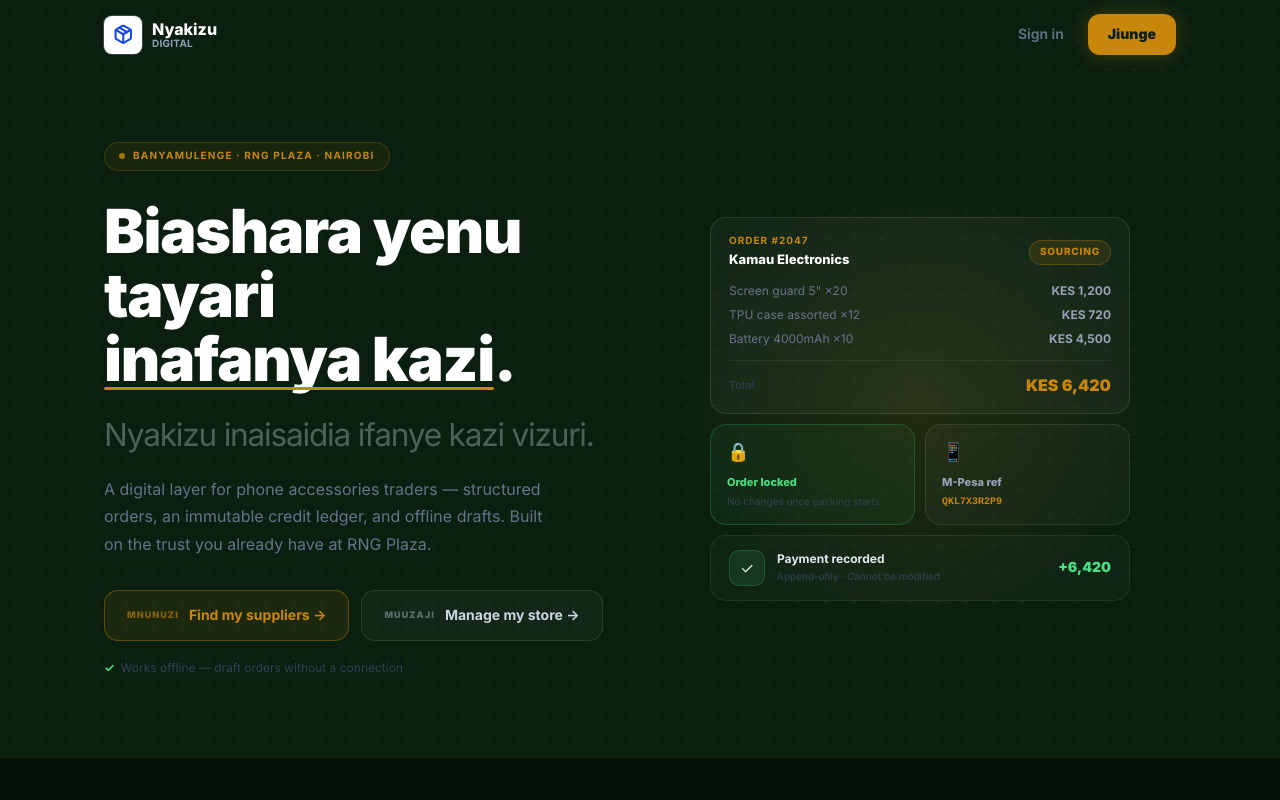
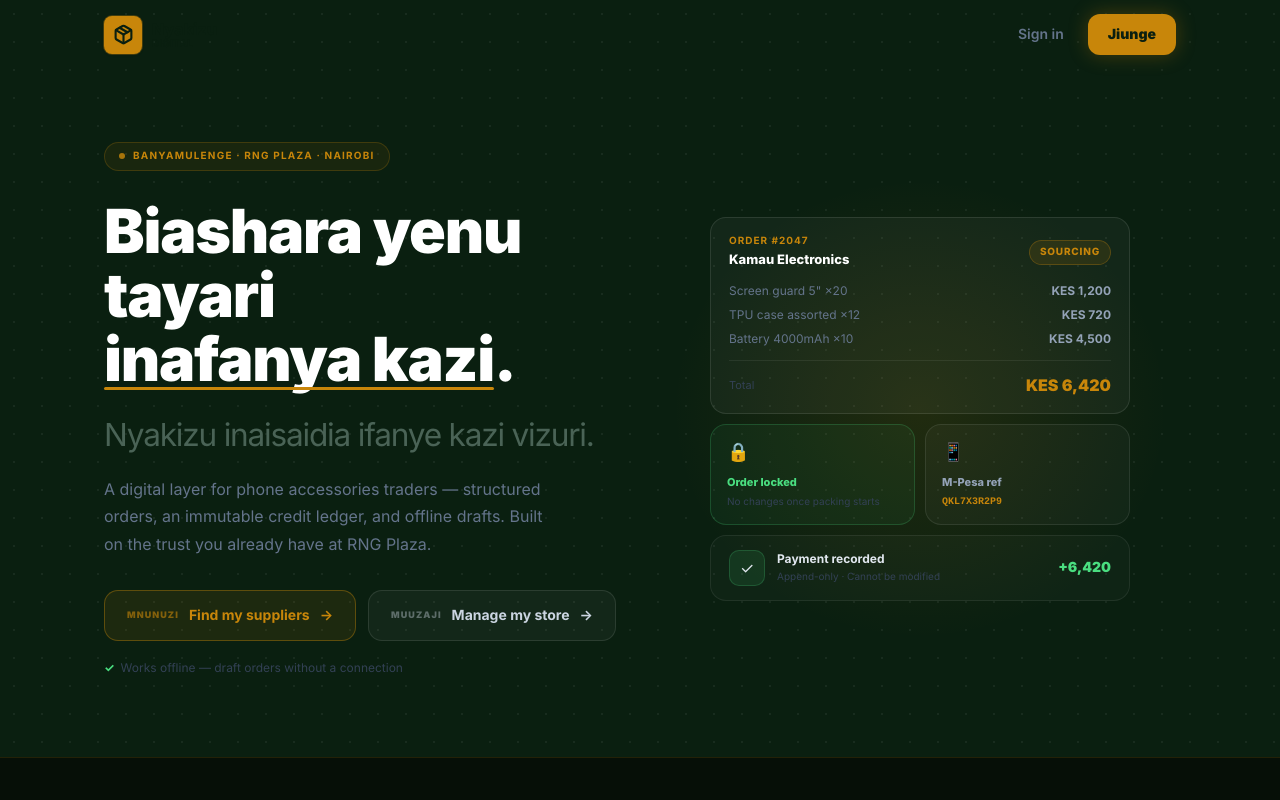
Before and after one commit to ShemaM/nyakizu-digital-platform, a Next.js app in the folder frontend/: page / in a window 1280 px wide. Shown: the top 800 px of the page. Built offline with nearby package versions, Linux system fonts and the light colour scheme; no server answers.

Commit message:
Fix: Homepage components, Logo colors, middleware deprecation, metadata, and auth routing

```diff
--- a/frontend/src/app/page.tsx
+++ b/frontend/src/app/page.tsx
@@ -3,8 +3,9 @@
 import Link from "next/link";
 import { useState, useEffect, useRef } from "react";
 import { Logo } from "@/components/Logo";
+import type { Metadata } from "next";
 
-// ─── Counter ───────────────────────────────────────────────────────────────────
+// ─── Counter ──────────────────────────────────────────────────────────
 function useCounter(target: number, duration = 1400) {
   const [val, setVal] = useState(0);
   const started = useRef(false);
@@ -30,7 +31,7 @@ function useCounter(target: number, duration = 1400) {
   return { val, ref };
 }
 
-// ─── Header ────────────────────────────────────────────────────────────────────
+// ─── Header ──────────────────────────────────────────────────────────
 function Header() {
   const [scrolled, setScrolled] = useState(false);
   useEffect(() => {
@@ -62,7 +63,7 @@ function Header() {
   );
 }
 
-// ─── Bento hero visual ────────────────────────────────────────────────────────
+// ─── Bento hero visual ───────────────────────────────────────────────────────
 function BentoPreview() {
   return (
     <div style={{ width: "100%", maxWidth: 420, margin: "0 auto" }}>
@@ -163,7 +164,7 @@ function BentoPreview() {
   );
 }
 
-// ─── Page ──────────────────────────────────────────────────────────────────────
+// ─── Page ───────────────────────────────────────────────────────────
 export default function HomePage() {
   const c1 = useCounter(9360);
   const c2 = useCounter(1000);
@@ -174,7 +175,7 @@ export default function HomePage() {
 
       {/* ══ SECTION 1 — HERO ════════════════════════════════════════════════════
           Background: deep forest green with dot grid
-      ═══════════════════════════════════════════════════════════════════════════*/}
+       ═══════════════════════════════════════════════════════════════ */}
       <div style={{
         background: "#0a1f10",
         backgroundImage: "radial-gradient(rgba(255,255,255,0.06) 1px, transparent 1px)",
@@ -191,7 +192,7 @@ export default function HomePage() {
                 padding: "6px 14px", borderRadius: 100, marginBottom: 28,
                 background: "rgba(200,134,10,0.08)", border: "1px solid rgba(200,134,10,0.22)",
               }}>
-                <span style={{ width: 6, height: 6, borderRadius: "50%", background: "#C8860A", display: "inline-block", animation: "pulse 2s infinite" }} />
+                <span style={{ width: 6, height: 6, borderRadius: "50%", background: "#C8860A", display: "inline-block", animation: "pulse 2s infinite" }} aria-hidden="true" />
                 <span style={{ fontSize: 10, fontWeight: 700, letterSpacing: "0.12em", textTransform: "uppercase", color: "#C8860A" }}>
                   Banyamulenge · RNG Plaza · Nairobi
                 </span>
@@ -202,7 +203,7 @@ export default function HomePage() {
                 tayari{" "}
                 <span style={{ position: "relative", display: "inline-block" }}>
                   inafanya kazi
-                  <span style={{ position: "absolute", bottom: 2, left: 0, right: 0, height: 3, background: "#C8860A", borderRadius: 3 }} />
+                  <span style={{ position: "absolute", bottom: 2, left: 0, right: 0, height: 3, background: "#C8860A", borderRadius: 3 }} aria-hidden="true" />
                 </span>.<br />
                 <span style={{ fontSize: "52%", fontWeight: 400, color: "#4a6356" }}>
                   Nyakizu inaisaidia ifanye kazi vizuri.
@@ -222,7 +223,7 @@ export default function HomePage() {
                   background: "rgba(200,134,10,0.1)", border: "1px solid rgba(200,134,10,0.38)", color: "#C8860A",
                 }}>
                   <span style={{ fontSize: 9, fontWeight: 900, textTransform: "uppercase", letterSpacing: "0.12em", opacity: 0.6 }}>Mnunuzi</span>
-                  Find my suppliers →
+                  Find my suppliers <span aria-hidden="true">→</span>
                 </Link>
                 <Link href="/seller/dashboard" style={{
                   display: "flex", alignItems: "center", gap: 10,
@@ -230,7 +231,7 @@ export default function HomePage() {
                   background: "rgba(255,255,255,0.04)", border: "1px solid rgba(255,255,255,0.1)", color: "#cbd5e1",
                 }}>
                   <span style={{ fontSize: 9, fontWeight: 900, textTransform: "uppercase", letterSpacing: "0.12em", opacity: 0.4 }}>Muuzaji</span>
-                  Manage my store →
+                  Manage my store <span aria-hidden="true">→</span>
                 </Link>
               </div>
 
@@ -248,7 +249,7 @@ export default function HomePage() {
 
       {/* ══ SECTION 2 — STATS ═══════════════════════════════════════════════════
           Background: near-black — creates strong depth break from hero
-      ═══════════════════════════════════════════════════════════════════════════*/}
+       ═══════════════════════════════════════════════════════════════ */}
       <div style={{
         background: "#060f07",
         borderTop: "1px solid rgba(200,134,10,0.15)",
@@ -272,7 +273,7 @@ export default function HomePage() {
 
       {/* ══ SECTION 3 — PROBLEM ═════════════════════════════════════════════════
           Background: dark green, slightly lighter — warm texture feel
-      ═══════════════════════════════════════════════════════════════════════════*/}
+       ═══════════════════════════════════════════════════════════════ */}
       <div style={{
         background: "#0c1f0e",
         backgroundImage: "repeating-linear-gradient(45deg, rgba(255,255,255,0.012) 0px, rgba(255,255,255,0.012) 1px, transparent 1px, transparent 20px)",
@@ -284,9 +285,9 @@ export default function HomePage() {
           </h2>
           <p style={{ fontSize: 16, lineHeight: 1.75, color: "#4a6356", margin: "0 0 48px", maxWidth: 640 }}>
             Banyamulenge traders have built an extraordinary network at RNG Plaza.
-            The problem has never been trust — it&apos;s been the tools.
+            The problem has never been trust — it's been the tools.
             WhatsApp threads scroll away. Notebooks get rained on.
-            M-Pesa codes live in someone&apos;s head.
+            M-Pesa codes live in someone's head.
           </p>
 
           <div style={{ display: "grid", gridTemplateColumns: "repeat(auto-fit, minmax(280px, 1fr))", gap: 16 }}>
@@ -304,7 +305,7 @@ export default function HomePage() {
                 "No signal in the market? No order possible.",
               ].map((t) => (
                 <div key={t} style={{ display: "flex", alignItems: "flex-start", gap: 12, marginBottom: 16 }}>
-                  <svg width="14" height="14" viewBox="0 0 14 14" fill="none" style={{ flexShrink: 0, marginTop: 3 }}>
+                  <svg width="14" height="14" viewBox="0 0 14 14" fill="none" style={{ flexShrink: 0, marginTop: 3 }} aria-hidden="true">
                     <path d="M3 3l8 8M11 3L3 11" stroke="#f87171" strokeWidth="2" strokeLinecap="round"/>
                   </svg>
                   <span style={{ fontSize: 14, color: "#64748b", lineHeight: 1.55 }}>{t}</span>
@@ -327,7 +328,7 @@ export default function HomePage() {
                 "Offline drafts save locally, sync when connected",
               ].map((t) => (
                 <div key={t} style={{ display: "flex", alignItems: "flex-start", gap: 12, marginBottom: 16, position: "relative" }}>
-                  <svg width="14" height="14" viewBox="0 0 14 14" fill="none" style={{ flexShrink: 0, marginTop: 3 }}>
+                  <svg width="14" height="14" viewBox="0 0 14 14" fill="none" style={{ flexShrink: 0, marginTop: 3 }} aria-hidden="true">
                     <path d="M2 7.5l3.5 3.5 6.5-7" stroke="#4ade80" strokeWidth="2.2" strokeLinecap="round" strokeLinejoin="round"/>
                   </svg>
                   <span style={{ fontSize: 14, color: "#cbd5e1", lineHeight: 1.55, fontWeight: 500 }}>{t}</span>
@@ -340,7 +341,7 @@ export default function HomePage() {
 
       {/* ══ SECTION 4 — HOW IT WORKS ════════════════════════════════════════════
           Background: near-black, darkest section — drama
-      ═══════════════════════════════════════════════════════════════════════════*/}
+       ═══════════════════════════════════════════════════════════════ */}
       <div style={{
         background: "#050e06",
         borderTop: "1px solid rgba(255,255,255,0.05)",
@@ -382,7 +383,7 @@ export default function HomePage() {
 
       {/* ══ SECTION 5 — TRUST PILLARS ═══════════════════════════════════════════
           Background: amber-tinted dark — warmth, safety
-      ═══════════════════════════════════════════════════════════════════════════*/}
+       ═══════════════════════════════════════════════════════════════ */}
       <div style={{
         background: "linear-gradient(180deg, #0d1c09 0%, #0a1810 100%)",
         borderBottom: "1px solid rgba(200,134,10,0.12)",
@@ -406,7 +407,7 @@ export default function HomePage() {
 
       {/* ══ SECTION 6 — FOR WHO ═════════════════════════════════════════════════
           Background: slightly lighter green — back to warmth
-      ═══════════════════════════════════════════════════════════════════════════*/}
+       ═══════════════════════════════════════════════════════════════ */}
       <div style={{ background: "#0a1f10" }}>
         <div style={{ maxWidth: 1120, margin: "0 auto", padding: "80px 24px" }}>
           <p style={{ fontSize: 11, fontWeight: 700, textTransform: "uppercase", letterSpacing: "0.15em", color: "#C8860A", margin: "0 0 12px" }}>Who is it for</p>
@@ -415,8 +416,8 @@ export default function HomePage() {
           </h2>
           <div style={{ display: "grid", gridTemplateColumns: "repeat(auto-fit, minmax(280px, 1fr))", gap: 16 }}>
             {[
-              { sw: "Mnunuzi", role: "Hawker / Reseller",  desc: "Order from your trusted suppliers without the phone tag. Track what you owe, download receipts, work offline.", href: "/register?role=buyer",  cta: "Register as buyer",  accent: "#C8860A" },
-              { sw: "Muuzaji", role: "Wholesaler",          desc: "Manage your catalogue, approve trusted buyers, lock orders, record payments, and keep an immutable ledger.",  href: "/register?role=seller", cta: "Register as seller", accent: "#4ade80" },
+              { sw: "Mnunuzi", role: "Hawker / Reseller",  desc: "Order from your trusted suppliers without the phone tag. Track what you owe, download receipts, work offline.", href: "/register?r=buyer", accent: "#4ade80", cta: "Start buying" },
+              { sw: "Muuzaji", role: "Wholesaler",          desc: "Manage your catalogue, approve trusted buyers, lock orders, record payments, and keep an immutable ledger.",  href: "/register?r=seller", accent: "#fbbf24", cta: "Start selling" },
             ].map((r) => (
               <div key={r.role} style={{ background: "rgba(255,255,255,0.025)", border: "1px solid rgba(255,255,255,0.08)", borderRadius: 20, padding: "28px 28px", display: "flex", flexDirection: "column" }}>
                 <div style={{
@@ -440,7 +441,7 @@ export default function HomePage() {
 
       {/* ══ SECTION 7 — CTA ═════════════════════════════════════════════════════
           Background: rich gradient — the emotional peak, most alive section
-      ═══════════════════════════════════════════════════════════════════════════*/}
+       ═══════════════════════════════════════════════════════════════ */}
       <div style={{
         background: "linear-gradient(160deg, #0f3318 0%, #061508 60%, #0a1f10 100%)",
         borderTop: "1px solid rgba(200,134,10,0.18)",
@@ -475,21 +476,6 @@ export default function HomePage() {
         </div>
       </div>
 
-      {/* ══ FOOTER ══════════════════════════════════════════════════════════════*/}
-      <div style={{ background: "#060f07", borderTop: "1px solid rgba(255,255,255,0.06)" }}>
-        <div style={{ maxWidth: 1120, margin: "0 auto", padding: "28px 24px", display: "flex", flexWrap: "wrap", alignItems: "center", justifyContent: "space-between", gap: 16 }}>
-          <div>
-            <Logo inverted />
-            <p style={{ fontSize: 12, color: "#1e3a2a", margin: "6px 0 0" }}>Digitising trusted community trade · Nairobi, Kenya</p>
-          </div>
-          <div style={{ display: "flex", alignItems: "center", gap: 20, fontSize: 13 }}>
-            <Link href="/register" style={{ color: "#334155", textDecoration: "none" }}>Register</Link>
-            <Link href="/login" style={{ color: "#334155", textDecoration: "none" }}>Sign in</Link>
-            <span style={{ color: "#1e3a2a" }}>© 2026 Nyakizu</span>
-          </div>
-        </div>
-      </div>
-
       {/* Responsive hero grid */}
       <style>{`
         @media (min-width: 1024px) {
--- a/frontend/src/components/Logo.tsx
+++ b/frontend/src/components/Logo.tsx
@@ -20,19 +20,19 @@ export function Logo({ size = "md", inverted = false, className }: LogoProps) {
         className={clsx(
           "flex shrink-0 items-center justify-center rounded-lg shadow-sm ring-1",
           inverted
-            ? "bg-white text-blue-700 ring-white/20"
-            : "bg-slate-950 text-white ring-slate-900/10"
+            ? "bg-[#C8860A] text-[#0a1f10] ring-[#C8860A]/30"
+            : "bg-[#0a1f10] text-[#C8860A] ring-[#C8860A]/20"
         )}
       >
-        <Package size={dims * 0.54} strokeWidth={2.4} />
+        <Package size={Math.round(dims * 0.54)} strokeWidth={2.4} />
       </div>
 
       {/* Word mark */}
       <div className="leading-none">
-        <p className={clsx(textName, "font-extrabold leading-none", inverted ? "text-white" : "text-gray-900")}>
+        <p className={clsx(textName, "font-extrabold leading-none", inverted ? "text-[#0a1f10]" : "text-[#C8860A]")}>
           Nyakizu
         </p>
-        <p className={clsx(textSub, "font-bold tracking-wide uppercase mt-0.5", inverted ? "text-slate-400" : "text-blue-600")}>
+        <p className={clsx(textSub, "font-bold tracking-wide uppercase mt-0.5", inverted ? "text-[#0a1f10]/60" : "text-[#C8860A]/70")}>
           Digital
         </p>
       </div>
```
Also changed, not shown: frontend/src/middleware.ts (line endings or trailing spaces).
